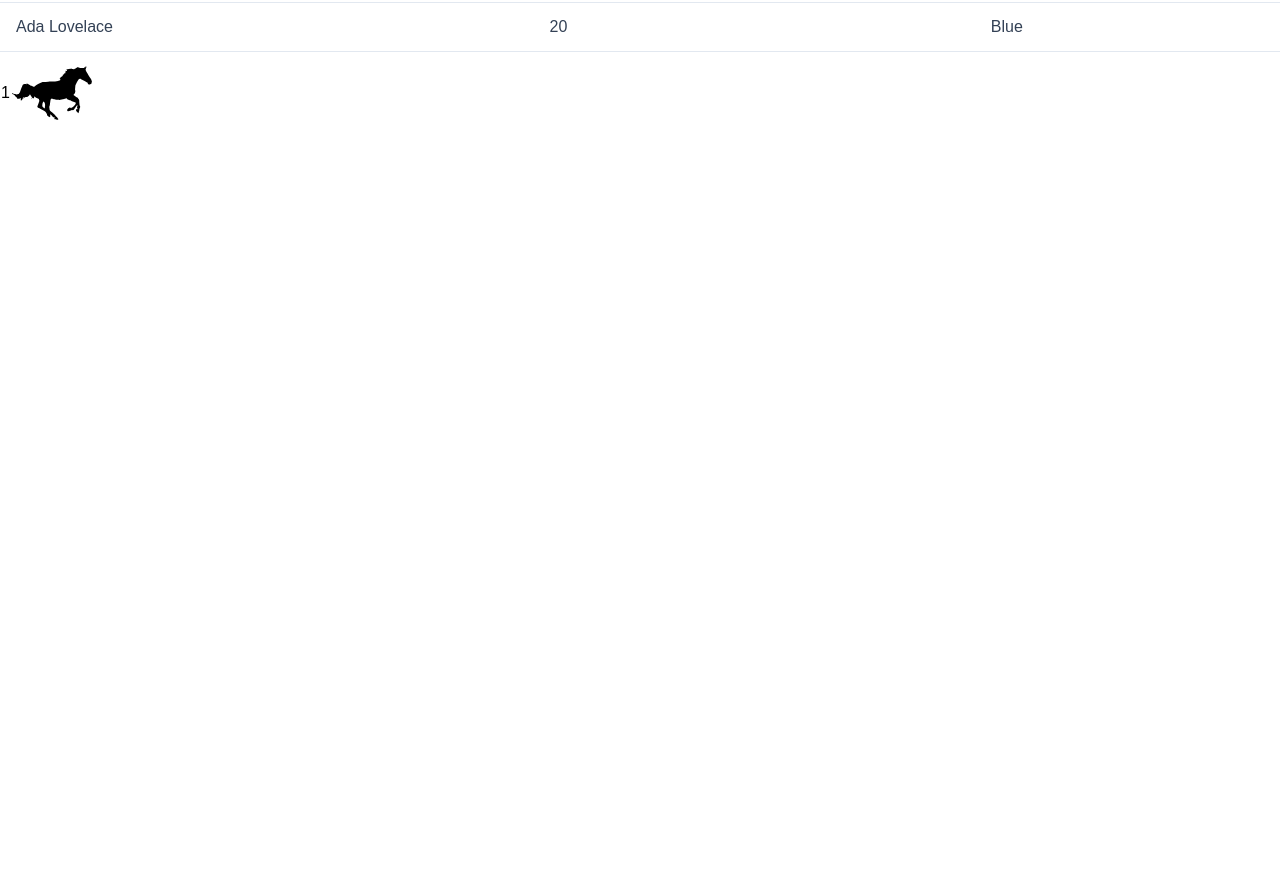
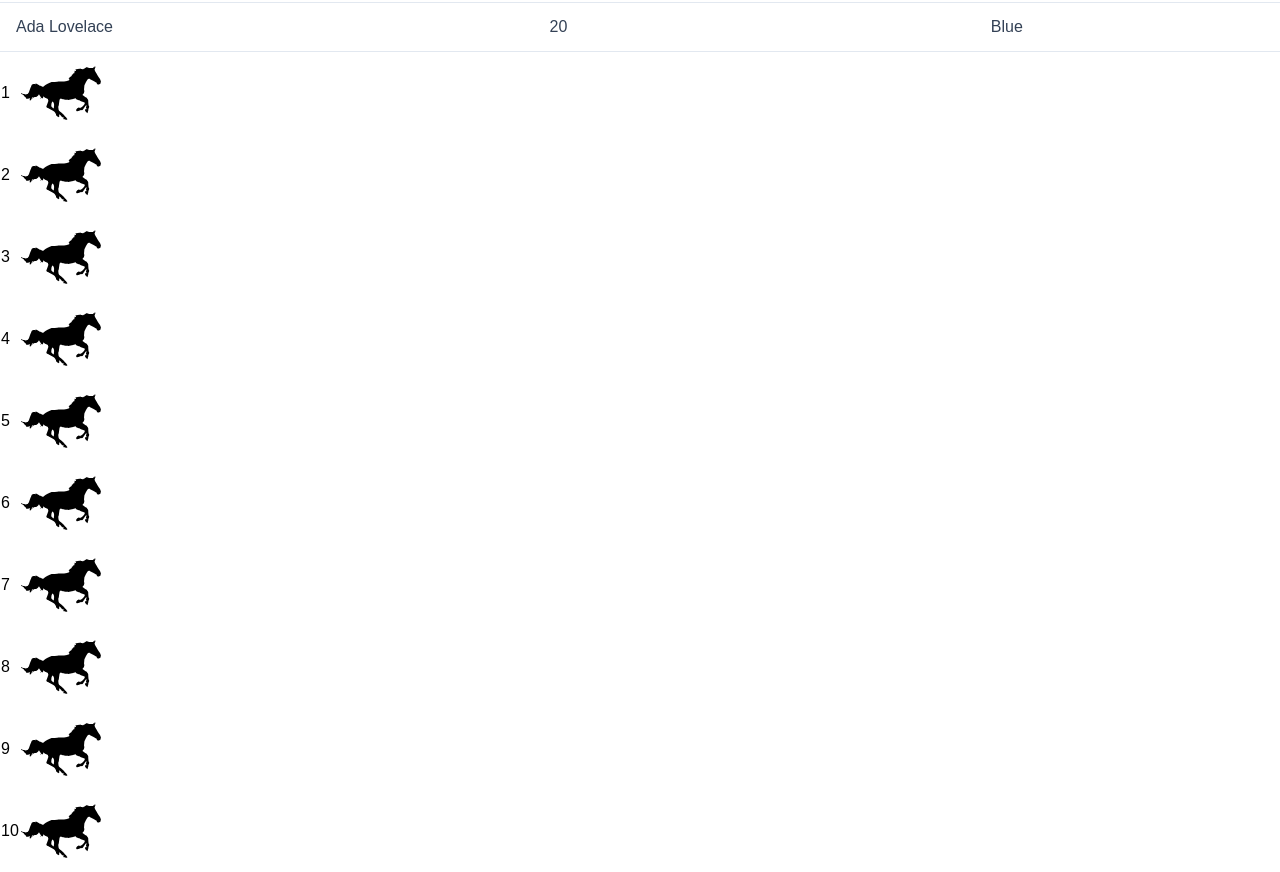
Before and after one commit to SezerYardim/insider-case-study, a Vue app: page / in a window 1280 px wide. Shown: the part 400-1272 px from the top of the page. Before the commit the page ends 800 px from the top, so only its background shows below. Built offline with nearby package versions, Linux system fonts and the light colour scheme; a web font is replaced by a local one.

Commit message:
hippodrome 10 row

```diff
--- a/src/components/Hippodrome/Hippodrome.vue
+++ b/src/components/Hippodrome/Hippodrome.vue
@@ -6,6 +6,15 @@ import HippodromeRow from "@components/HippodromeRow/HippodromeRow.vue";
     <table class="table-fixed border">
       <tbody>
         <hippodrome-row :number="1"></hippodrome-row>
+        <hippodrome-row :number="2"></hippodrome-row>
+        <hippodrome-row :number="3"></hippodrome-row>
+        <hippodrome-row :number="4"></hippodrome-row>
+        <hippodrome-row :number="5"></hippodrome-row>
+        <hippodrome-row :number="6"></hippodrome-row>
+        <hippodrome-row :number="7"></hippodrome-row>
+        <hippodrome-row :number="8"></hippodrome-row>
+        <hippodrome-row :number="9"></hippodrome-row>
+        <hippodrome-row :number="10"></hippodrome-row>
       </tbody>
     </table>
   </div>
--- a/src/components/HippodromeRow/HippodromeRow.vue
+++ b/src/components/HippodromeRow/HippodromeRow.vue
@@ -7,7 +7,7 @@ defineProps<HippodromeRowProps>();
 <template>
   <tr>
     <td>
-      <hippodrome-number :number="1"></hippodrome-number>
+      <hippodrome-number :number="number"></hippodrome-number>
     </td>
     <td class="border-y-2 border-dashed border-black w-80">
       <img src="/horse-running.svg" alt="" width="80" height="80" />
```
